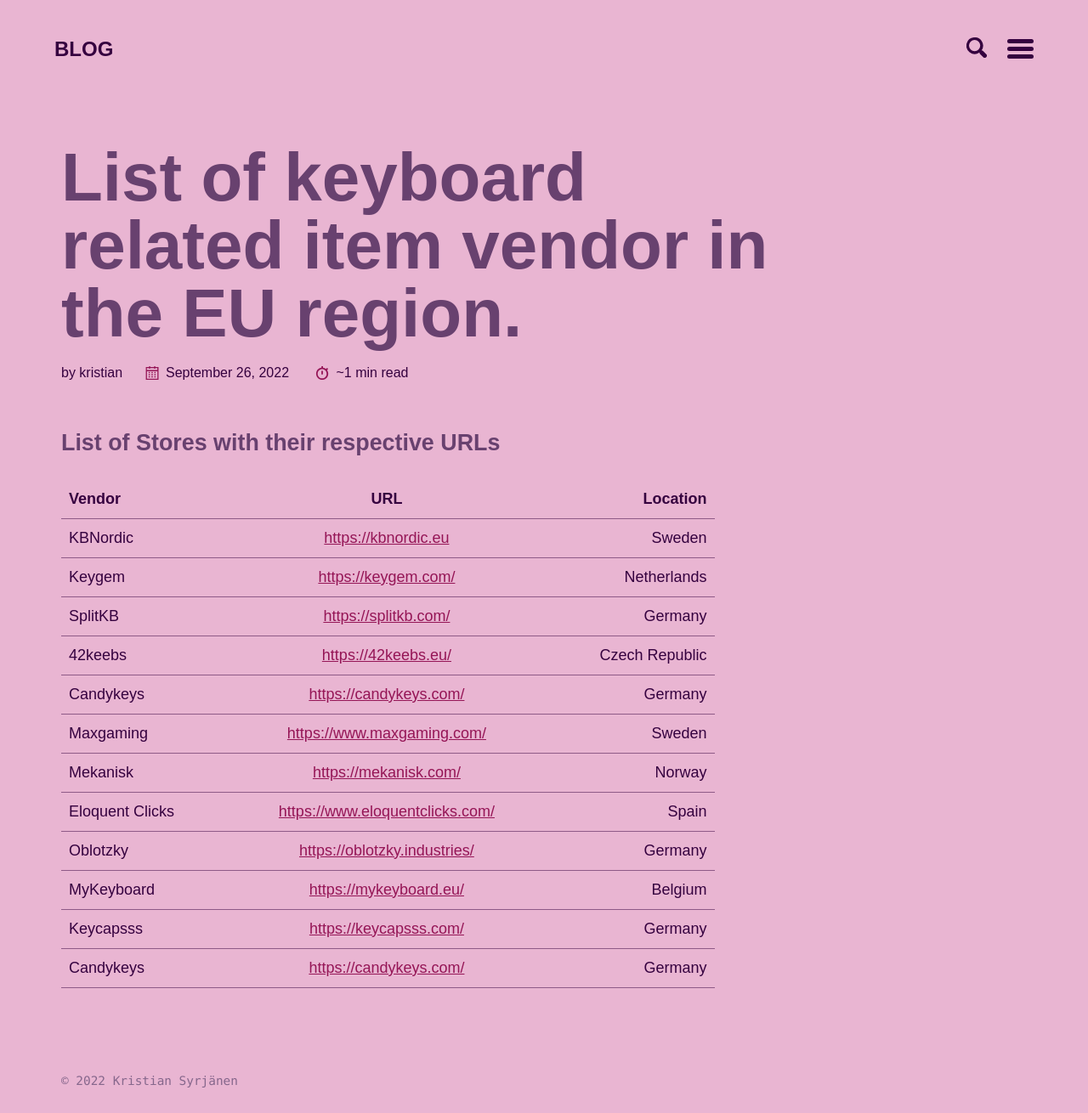
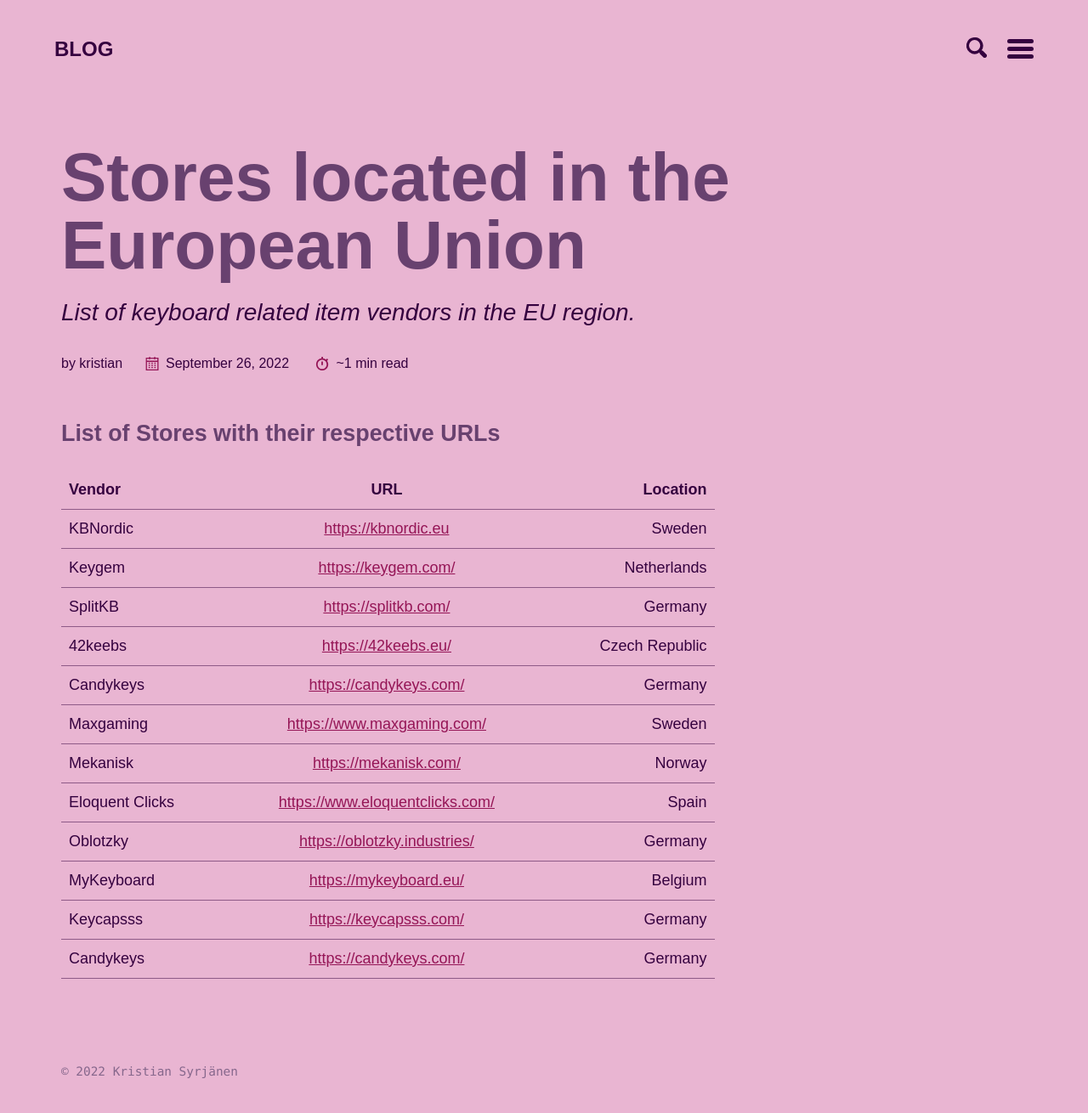
Before and after one commit to kristiansyrjanen/kristiansyrjanen.github.io, a Jekyll site: the page built from _posts/2022-09-26-stores.md, in a window 1280 px wide. Shown: the whole page at 85% size. Built offline with Jekyll 4.4.1, drawn with Linux system fonts in a browser that asks for light colours; some web fonts are replaced.

Commit message:
Update 2022-09-26-stores.md

```diff
--- a/_posts/2022-09-26-stores.md
+++ b/_posts/2022-09-26-stores.md
@@ -1,6 +1,6 @@
 ---
 title: "Stores located in the European Union"
-alt_title: "List of keyboard related item vendor in the EU region."
+sub_title: "List of keyboard related item vendors in the EU region."
 categories:
   - Stores
 tags:
```
